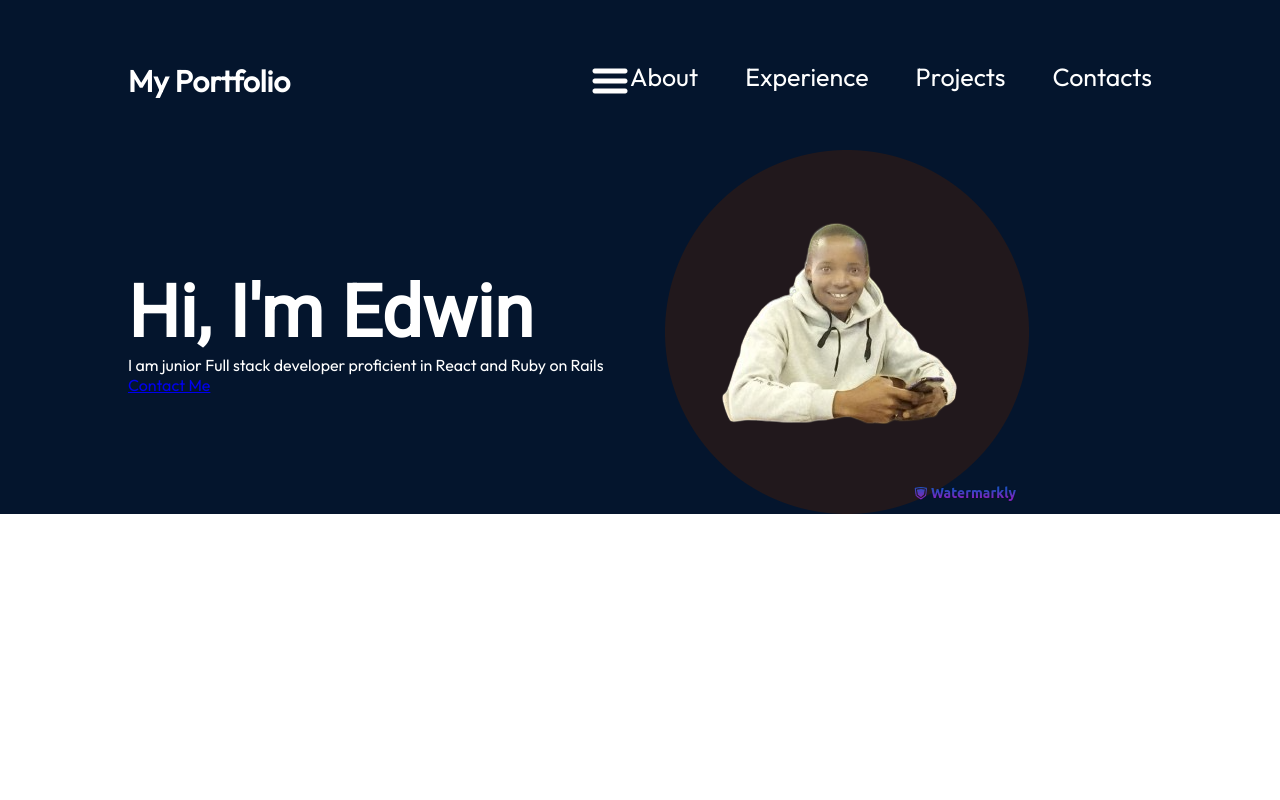
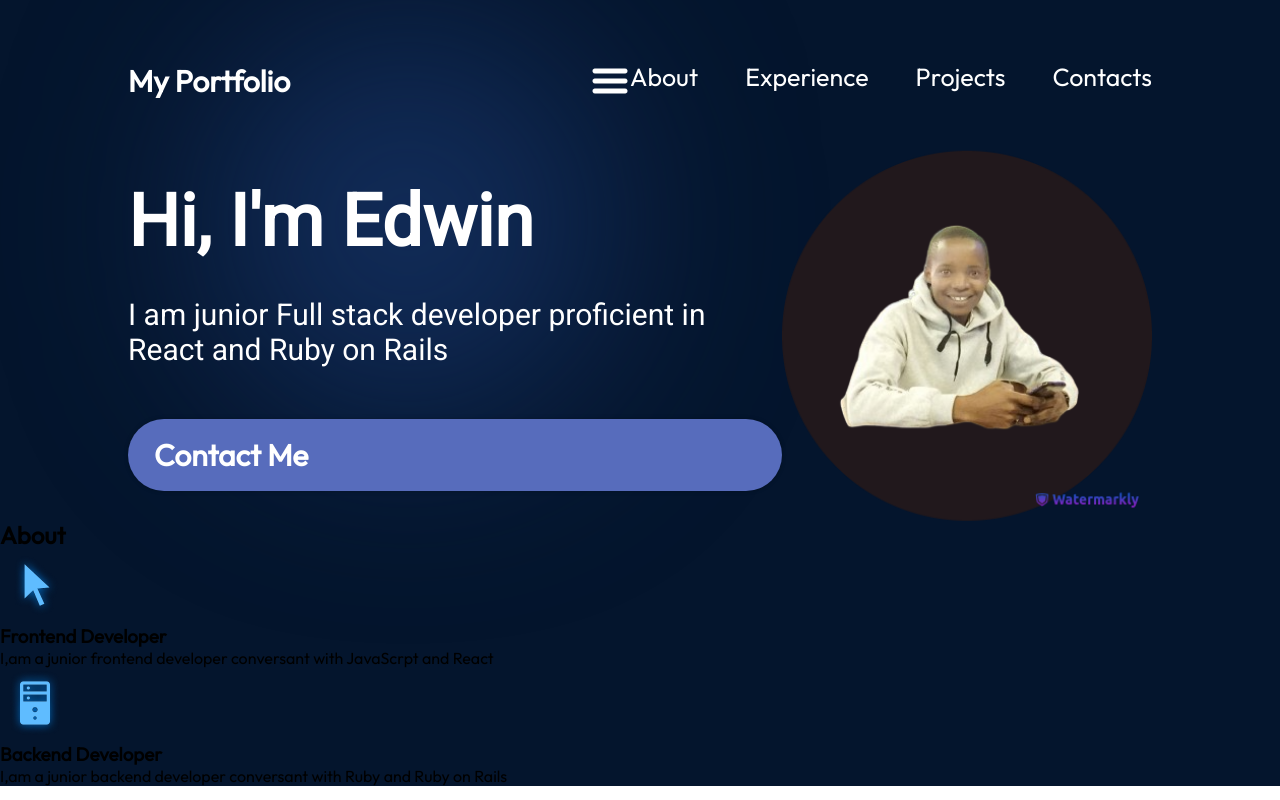
Before and after one commit to KipletingEdwin/kipleting-portfolio, a React (Vite) app: page / in a window 1280 px wide. Built offline with nearby package versions, Linux system fonts and the light colour scheme.

Commit message:
add About me section

```diff
--- a/src/App.jsx
+++ b/src/App.jsx
@@ -1,6 +1,7 @@
 import styles from './App.module.css'
 import Navbar from './components/Navbar/Navbar'
 import Profile from './components/Profile/Profile'
+import About from './components/About/About'
 
 function App() {
 
@@ -9,6 +10,7 @@ function App() {
     <div className= { styles.App}>
       <Navbar />
       <Profile/>
+      <About/>
 
     </div>
   )
--- /dev/null
+++ b/src/components/About/About.jsx
@@ -0,0 +1,33 @@
+import styles from './About.module.css';
+import React from 'react'
+import cursorIcon from '../../assets/cursorIcon.png';
+import serverIcon from '../../assets/serverIcon.png';
+
+function About() {
+  return (
+  <section className={styles.container} >
+    <h2 className={styles.title} > About </h2>
+    <div className={styles.content}>
+        <ul>
+            <li> <img src={cursorIcon} alt='Cursor'/>
+            <div>
+                <h3> Frontend Developer </h3>
+                <p> I,am a junior frontend developer conversant with JavaScrpt and React  </p>
+            </div>
+            </li>
+
+            <li> <img src={serverIcon} alt='Server'/>
+            <div>
+                <h3> Backend Developer </h3>
+                <p> I,am a junior backend developer conversant with Ruby and Ruby on Rails  </p>
+            </div>
+            </li>
+
+        </ul>
+    </div>
+
+  </section>
+  )
+}
+
+export default About
--- a/src/components/Profile/Profile.jsx
+++ b/src/components/Profile/Profile.jsx
@@ -12,7 +12,7 @@ function Profile() {
         <p className={styles.description} > I am junior Full stack developer proficient in React and Ruby on Rails </p>
         <a href="mailto:kipletingedwin4@gmail.com" className={styles.contactBtn} > Contact Me </a>
     </div>
-    <img src={edwin} alt='Hero' className={styles.heroImg} />
+    <img src={edwin} alt='Hero' className={styles.myPicture} />
     <div className={styles.topBlur}/>
     <div className={styles.bottomBlur}/>
   </section>
--- a/src/components/Profile/Profile.module.css
+++ b/src/components/Profile/Profile.module.css
@@ -21,4 +21,71 @@
     font-family: var(--roboto-font);
     font-weight: 900;
     font-size: 72px;
+    margin-bottom: 33px;
+    background: linear-gradient(90deg, rgba(255,255,255, 1) 70%, rgba(255,255,255,0) 120%) ;
+    -webkit-text-fill-color: transparent;
+    -webkit-background-clip: text;
 }
+
+.description{
+    margin-bottom: 52px;
+    font-size: 30px;
+    font-family: var(--roboto-font);
+}
+
+.contactBtn{
+    font-weight: 600;
+    font-size: 30px;
+    padding: 17px 26px;
+    color: var(--text-color);
+    text-decoration: none;
+    background-color: var(--primary-color);
+    border-radius: 100px;
+    box-shadow: 0 0 4px 0 rgba(0, 0, 0, 0.25);
+}
+
+.myPicture{
+    z-index: 1;
+    width: 50%;
+
+    animation-name: profile;
+    animation-duration: 5s;
+    animation-iteration-count: infinite;
+    animation-timing-function: ease-in-out;
+}
+@keyframes profile {
+    0%{
+        transform: translate(0, 0px);
+    }
+    50%{
+        transform: translate(0, 10px);
+    }
+    100%{
+        transform: translate(0, -0px);
+    }
+
+}
+
+.topBlur{
+    top: -128px;
+    left: 10vh;
+    width: 50vh;
+    height: 50vh;
+    position: absolute;
+    min-width: 350px;
+    min-height: 350px;
+    background: rgba(25, 55, 109, 0.7);
+    border-radius: 764px;
+    z-index: 0;
+    filter: blur(100px);
+}
+
+@media screen and (max-width:830px) {
+    .container{
+        flex-direction: column-reverse;
+    }
+
+    .content{
+        align-items: center;
+    }
+}
```
Also changed, not shown: src/components/About/About.module.css (added).
